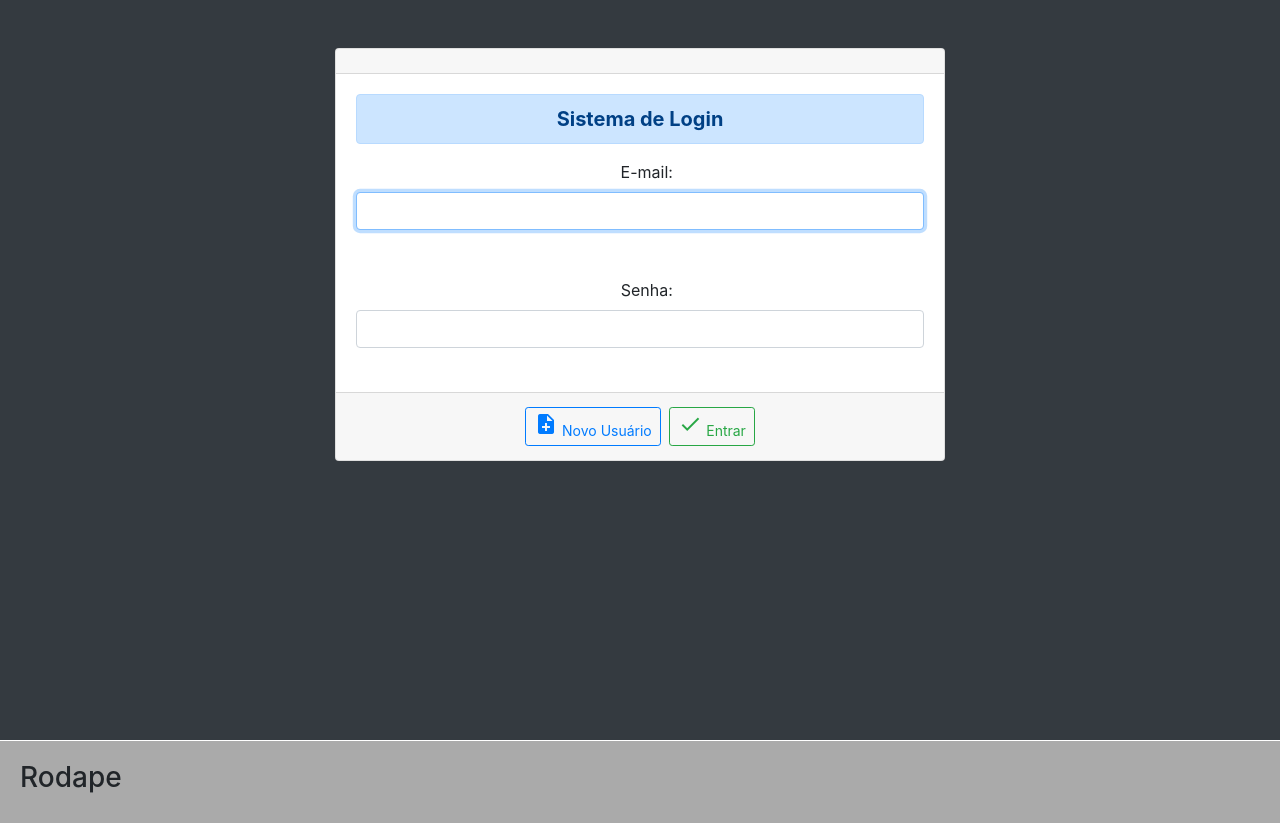
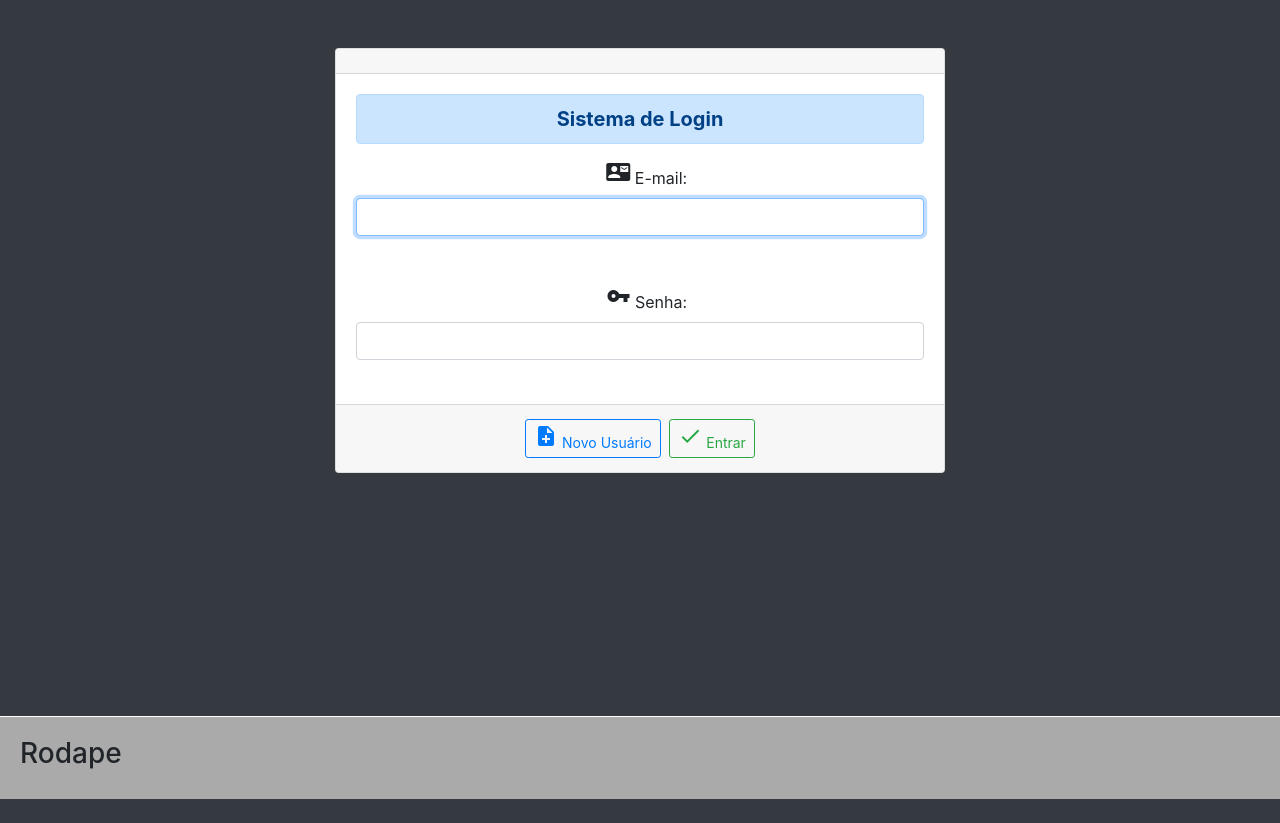
Before and after one commit to NFDeap/sislogin, a PHP site: page / in a window 1280 px wide. After the commit the page ends 799 px from the top, so only its background shows below. Run offline with PHP 8.4, Linux system fonts and the light colour scheme.

Commit message:
Footer corrigido

```diff
--- a/sislogin/css/style.css
+++ b/sislogin/css/style.css
@@ -2,7 +2,7 @@
 
 html {
     position: relative;
-    min-height: 100%;
+    min-height: 97%;
 }
 
 
--- a/sislogin/index.php
+++ b/sislogin/index.php
@@ -11,6 +11,11 @@ $validacoes = new Validacoes();
 
 ?>
 
+
+<!DOCTYPE html>
+
+<html>
+
 <head>
 <!-- Carregando o CSS do Bootstrap -->
 <link href="https://stackpath.bootstrapcdn.com/bootstrap/4.3.1/css/bootstrap.min.css" rel="stylesheet" integrity="sha384-ggOyR0iXCbMQv3Xipma34MD+dH/1fQ784/j6cY/iJTQUOhcWr7x9JvoRxT2MZw1T" crossorigin="anonymous">
@@ -23,23 +28,7 @@ $validacoes = new Validacoes();
 
 
 <body class="bg-dark ">
-<!--
-<div class="container-fluid my-5">
-    <div class="row ">
-    <div class="col">
-        <p></p>
-    </div>
-    </div>
-</div>
 
-<div class="container-fluid my-5">
-    <div class="row ">
-    <div class="col">
-        <p></p>
-    </div>
-    </div>
-</div>
- -->
 <div class="container-fluid my-5">
     <div class="row ">
         <div class="col-6 mx-auto">
@@ -51,15 +40,16 @@ $validacoes = new Validacoes();
 
                     <div class="card-body">
 
-                    <h5 class="card-title alert alert-primary">
-                    <strong>Sistema de Login</strong>
-                    </h5>
+                        <h5 class="card-title alert alert-primary">
+                        <strong>Sistema de Login</strong>
+                        </h5>
 
                         <p class="card-text">
 
                         <i class="fa fa-address-card" aria-hidden="true"></i>
                         &nbsp;&nbsp;
                         <label for="email">
+                        <i class='material-icons vertical-align-middle'>contact_mail</i>
                         E-mail:
                         </label>
                         <input class="form-control" type="email" id="email" name="email"
@@ -71,6 +61,7 @@ $validacoes = new Validacoes();
                         <i class="fa fa-key"></i>
                         &nbsp;&nbsp;
                         <label for="senha">
+                        <i class='material-icons vertical-align-middle'>vpn_key</i>
                         Senha:
                         </label>
                         <input class="form-control" type="password" id="senha" name="senha"
@@ -86,7 +77,6 @@ $validacoes = new Validacoes();
 
                         <?php echo $validacoes->botao('Novo Usuário', 'btn btn-sm btn-outline-primary', 'novo_usuario.php', 'note_add');	?>
 
-
                         <button type="submit" id="login" name="login" class="btn btn-sm btn-outline-success">
                         <i class='material-icons vertical-align-middle'>done</i>
                             Entrar
@@ -100,24 +90,6 @@ $validacoes = new Validacoes();
     </div>
 </div>
 
-<!-- <div class="container-fluid my-5">
-    <div class="row ">
-    <div class="col">
-        <p></p>
-    </div>
-    </div>
-</div>
-
-<div class="container-fluid my-5">
-    <div class="row ">
-    <div class="col">
-        <p></p>
-    </div>
-    </div>
-</div> -->
-
-
-
 <?php
 include_once("rodape.php");
 ?>
```
Also changed, not shown: sislogin/valida_visitante.php (+7 -18 lines), sislogin/userindex.php (indentation only).
